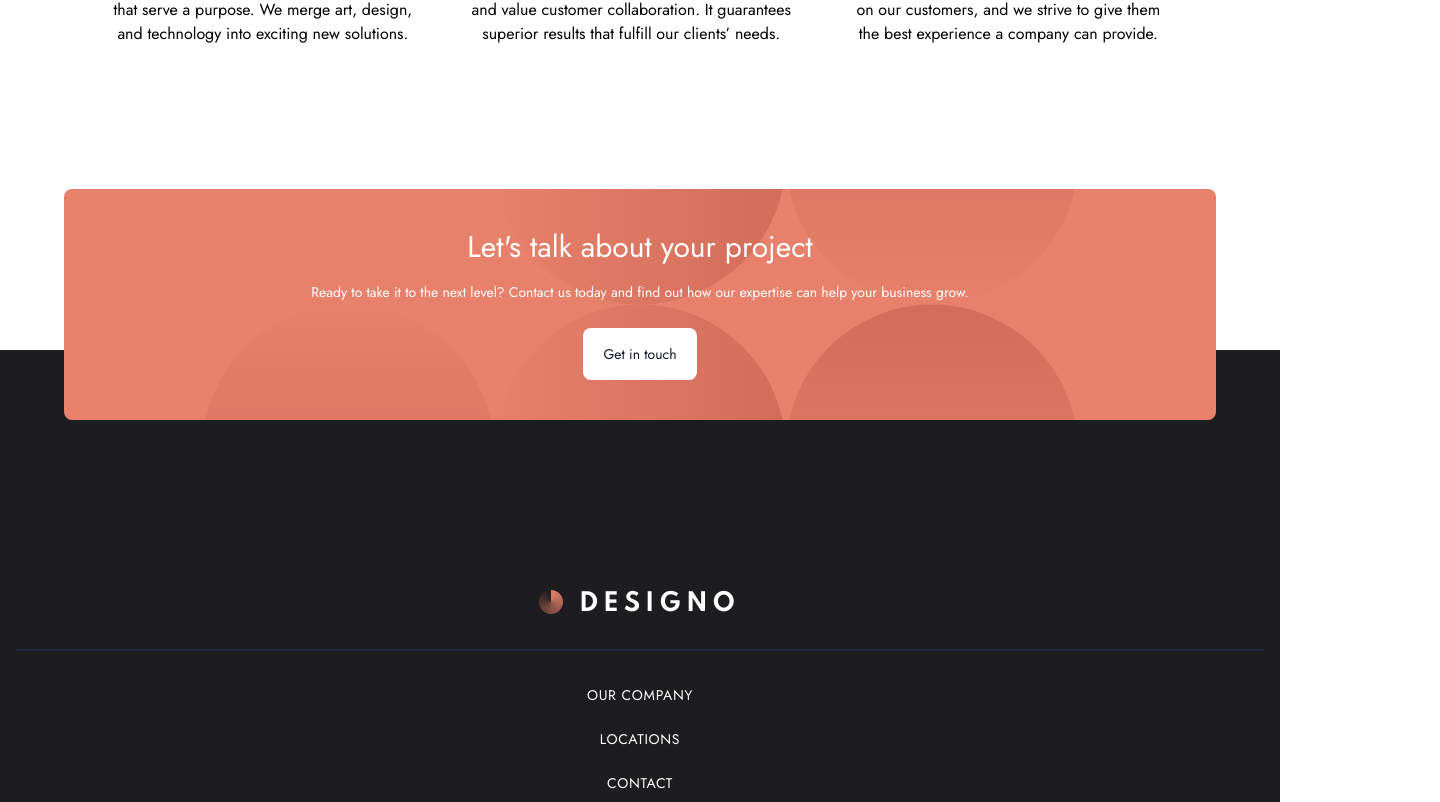
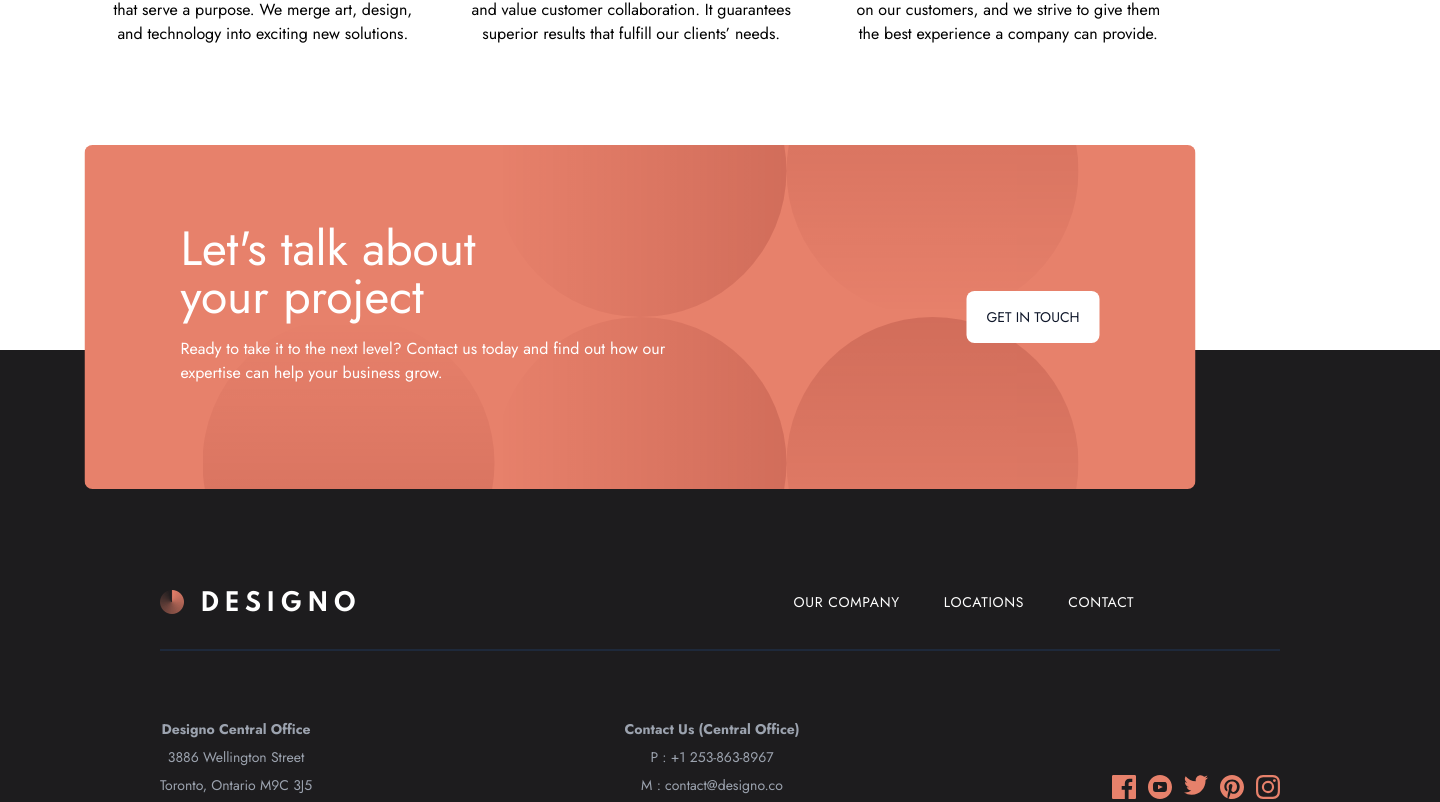
Before and after one commit to waldekglaz/designo, a Next.js app: page / in a window 1280 px wide. Shown: the part 1995-2797 px from the top of the page, 1440 px wide, since content can reach past the window. Built offline with nearby package versions, Linux system fonts and the light colour scheme.

Commit message:
Footer styles, tablet & desktop

```diff
--- a/src/components/Footer/Footer.tsx
+++ b/src/components/Footer/Footer.tsx
@@ -7,21 +7,29 @@ import Socials from "../Socials/Socials";
 
 const Footer = () => {
   return (
-    <footer className="relative mt-56">
-      <div className="bg-footer-pattern bg-no-repeat bg-center bg-orange absolute top-[-20%] text-white py-10 px-4 text-center rounded-lg left-1/2 transform -translate-x-1/2 w-[90%]">
-        <h2 className="text-3xl mb-4">Let's talk about your project</h2>
-        <p className="text-sm leading-relaxed mb-6">
-          Ready to take it to the next level? Contact us today and find out how
-          our expertise can help your business grow.
-        </p>
-        <button className="bg-white rounded-lg text-slate-900 text-sm py-4 px-5">
+    <footer className="relative mt-56 ">
+      <div className="bg-footer-pattern bg-no-repeat bg-center bg-orange absolute top-[-20%] text-white py-10 px-4 text-center rounded-lg left-1/2 transform -translate-x-1/2 w-[90%] xl:w-[1111px] xl:flex items-center justify-between xl:text-left xl:py-20 xl:px-24 xl:top-[-40%]">
+        <div>
+          <h2 className="text-3xl mb-4 md:text-5xl md:max-w-[335px] md:mx-auto xl:ml-0">
+            Let's talk about your project
+          </h2>
+          <p className="text-sm leading-relaxed mb-6 md:text-base md:max-w-[520px] md:mx-auto">
+            Ready to take it to the next level? Contact us today and find out
+            how our expertise can help your business grow.
+          </p>
+        </div>
+
+        <Link
+          href="/contact"
+          className="bg-white rounded-lg text-slate-900 text-sm py-4 px-5 uppercase"
+        >
           Get in touch
-        </button>
+        </Link>
       </div>
-      <div className="px-4 bg-[#1D1C1E] pt-60 pb-16 text-white text-center">
+      <div className="px-4 bg-[#1D1C1E] pt-60 pb-16 text-white text-center xl:px-40 xl:w-[1440px] xl:mx-auto">
         <Link href="/">
           <Image
-            className="mx-auto"
+            className="mx-auto xl:ml-0"
             src="/assets/shared/desktop/logo-light.png"
             width={202}
             height={30}
@@ -30,24 +38,24 @@ const Footer = () => {
         </Link>
         <hr className=" my-8 border border-slate-800" />
         <nav>
-          <ul>
+          <ul className="xl:flex xl:gap-11 xl:absolute xl:top-60 left-[62%]">
             {menuItems.map((item) => (
               <FooterNavItem item={item} key={item.href} />
             ))}
           </ul>
         </nav>
-        <address className="not-italic">
-          <div className="mt-8 leading-7 text-sm text-gray-400">
+        <div className=" xl:flex xl:justify-between items-end">
+          <address className="mt-8 leading-7 text-sm text-gray-400 not-italic">
             <h3 className="font-bold">Designo Central Office</h3>
             3886 Wellington Street <br />
             Toronto, Ontario M9C 3J5
-          </div>
+          </address>
           <div className="mt-8 leading-7 text-sm text-gray-400">
             <h3 className="font-bold">Contact Us (Central Office)</h3>
             P : +1 253-863-8967 <br />M : contact@designo.co
           </div>
-        </address>
-        <Socials />
+          <Socials />
+        </div>
       </div>
     </footer>
   );
--- a/src/components/FooterNavItem/FooterNavItem.tsx
+++ b/src/components/FooterNavItem/FooterNavItem.tsx
@@ -11,7 +11,10 @@ interface FooterNavItemProps {
 const FooterNavItem = ({ item }: FooterNavItemProps) => {
   return (
     <li key={item.name} className="mb-5">
-      <Link className="uppercase text-sm tracking-wider" href={item.href}>
+      <Link
+        className="uppercase text-sm tracking-wider hover:text-slate-400"
+        href={item.href}
+      >
         {item.name}
       </Link>
     </li>
--- a/src/components/Header/Header.tsx
+++ b/src/components/Header/Header.tsx
@@ -10,7 +10,7 @@ interface HeaderProps {
 
 const Header = ({ onClick, isMenuOpen, onLinkClick }: HeaderProps) => {
   return (
-    <header className="px-4 py-6 flex justify-between items-center md:pt-16 md:px-10 lg:w-[94vw] lg:mx-auto xl:w-[1111px]">
+    <header className="px-4 py-6 flex justify-between items-center md:pt-16 md:px-10 lg:w-[94vw] lg:mx-auto xl:w-[1440px]">
       <Link href="/" onClick={onLinkClick}>
         <Image
           src="/assets/shared/desktop/logo-dark.png" // Route of the image file
--- a/src/components/Hero/Hero.tsx
+++ b/src/components/Hero/Hero.tsx
@@ -4,7 +4,7 @@ import Link from "next/link";
 
 const Hero = () => {
   return (
-    <div className="bg-hero-pattern bg-contain bg-no-repeat bg-orange text-white pt-20 px-4 text-center max-h-[620px] overflow-hidden md:mx-6 md:rounded-lg md:px-14 md:max-h-[843px] md:pt-15 lg:w-[94vw] lg:mx-auto xl:w-[1111px] xl:flex xl:h-[640px] xl:pt-36 xl:text-left">
+    <div className="bg-hero-pattern bg-contain bg-no-repeat bg-orange text-white pt-20 px-4 text-center max-h-[620px] overflow-hidden md:mx-6 md:rounded-lg md:px-14 md:max-h-[843px] md:pt-15 lg:w-[94vw] lg:mx-auto xl:w-[1440px] xl:flex xl:h-[640px] xl:pt-36 xl:text-left xl:px-40">
       <div>
         <h1 className="text-3xl mb-4 md:text-5xl max-w-[573px] mx-auto xl:text-left">
           Award-winning custom designs and digital branding solutions
@@ -16,7 +16,7 @@ const Hero = () => {
         </p>
         <Link
           href="/services/webdesign"
-          className="bg-white rounded-lg text-slate-900 text-sm py-4 px-6 uppercase xl:ml-0 hover:bg-[#ffad98]"
+          className="bg-white rounded-lg text-slate-900 text-sm py-4 px-6 uppercase xl:ml-0 hover:bg-[#ffad98] hover:text-white transition-colors"
         >
           Learn More
         </Link>
```
